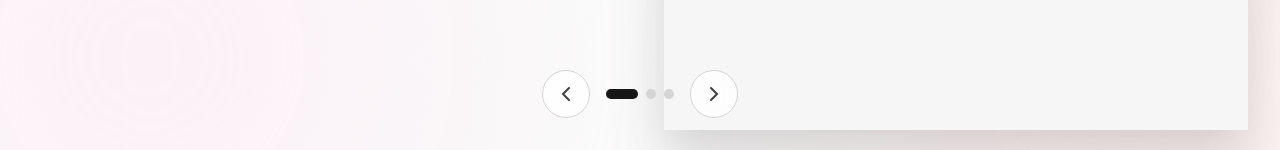
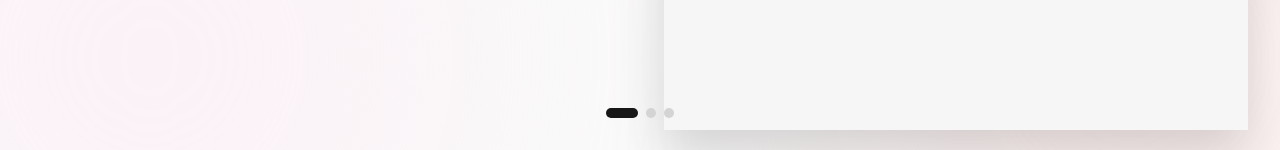
Before and after one commit to oodling-shop/oodling-frontend, a Next.js app: page / in a window 1280 px wide. Shown: the part 650-800 px from the top of the page. Built offline with nearby package versions, Linux system fonts and the light colour scheme.

Commit message:
feat: add interactive hero carousel and tabbed product grid components to the home page.

```diff
--- a/components/home/hero.tsx
+++ b/components/home/hero.tsx
@@ -139,13 +139,13 @@ export const Hero = () => {
 
       {/* Navigation Controls */}
       <div className="absolute bottom-10 left-0 right-0 z-20 flex justify-center items-center gap-4">
-          <button
+          {/* <button
             onClick={prevSlide}
             className="w-12 h-12 rounded-full border border-neutral-300 flex items-center justify-center hover:bg-neutral-100 transition-colors bg-white/80 backdrop-blur-sm"
             aria-label="Previous slide"
           >
             <ChevronLeft className="w-6 h-6 text-neutral-700" />
-          </button>
+          </button> */}
 
           <div className="flex gap-2">
             {HERO_SLIDES.map((_, i) => (
@@ -159,14 +159,14 @@ export const Hero = () => {
               />
             ))}
           </div>
-
+{/*
           <button
             onClick={nextSlide}
             className="w-12 h-12 rounded-full border border-neutral-300 flex items-center justify-center hover:bg-neutral-100 transition-colors bg-white/80 backdrop-blur-sm"
              aria-label="Next slide"
           >
             <ChevronRight className="w-6 h-6 text-neutral-700" />
-          </button>
+          </button> */}
       </div>
 
     </section>
--- a/components/home/product-grid.tsx
+++ b/components/home/product-grid.tsx
@@ -14,7 +14,7 @@ const ProductCard = ({ product }: { product: Product }) => {
   return (
     <div className="group flex flex-col gap-3">
       {/* Image Container */}
-      <div className="relative aspect-[4/5] bg-[#F3F5F7] rounded-[32px] overflow-hidden flex items-center justify-center p-4 md:p-8">
+      <div className="relative aspect-[4/5] bg-[#F3F5F7] rounded-[12px] overflow-hidden flex items-center justify-center p-4 md:p-8">
         <div className="relative w-full h-full transition-all duration-700 ease-out group-hover:scale-110 group-hover:-rotate-3">
           <Image
             src={product.image}
```
